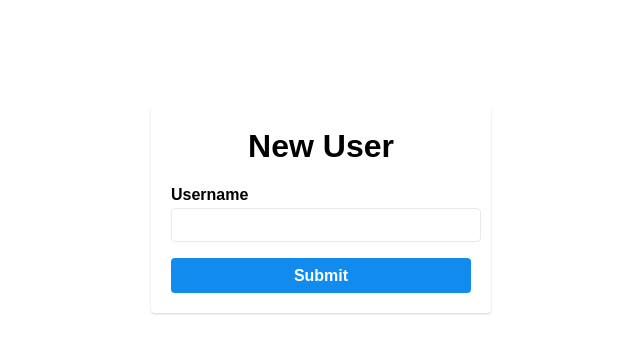
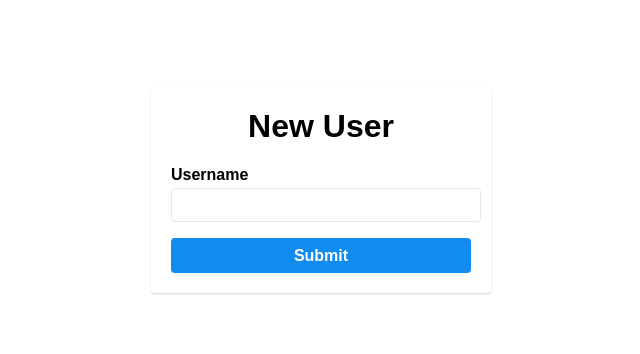
Before and after one commit to tylerkrupicka/chat, a Flask app: template templates/new_user.html in a window 1280 px wide. Shown: the top 354 px of the page, without its empty margins (319-959 px from the left). Run offline with Flask 2, Linux system fonts and the light colour scheme; the template is opened without the code that fills it, so the values that code supplies are empty.

Commit message:
clean up css

```diff
--- a/static/main.css
+++ b/static/main.css
@@ -1,7 +1,10 @@
 body {
   font-family: Arial, Helvetica, sans-serif;
   padding: 20px;
-  padding-top: 100px;
+  padding-top: 10vh;
+  max-width: 800px;
+  margin-left: auto;
+  margin-right: auto;
 }
 
 h1 {
@@ -73,8 +76,8 @@ button:hover {
   margin: 0;
   display: flex;
   flex-direction: column;
-  max-height: 50vh;
   overflow: auto;
+  height: 50vh;
 }
 
 .message {
```
Also changed, not shown: docs/README.md.
